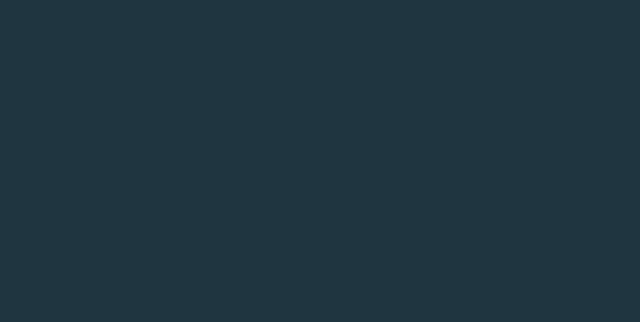
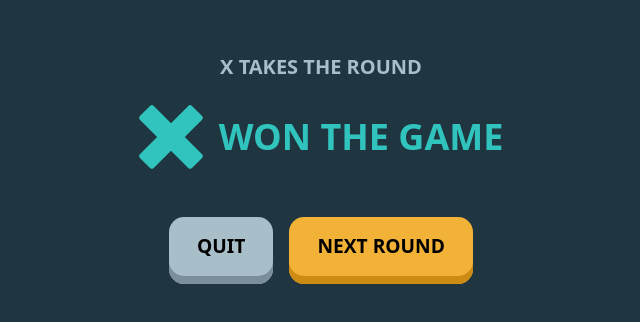
Before and after one commit to Chakibceran22/tic-tac-toe-front, a React (Vite) app: page /win in a window 1280 px wide. Before the commit this address had no page. Shown: the part 228-550 px from the top of the page, without its empty margins (319-959 px from the left). Built offline with nearby package versions, Linux system fonts and the light colour scheme.

Commit message:
adding game winning interface

```diff
--- a/src/App.css
+++ b/src/App.css
@@ -1 +1,4 @@
-@import "tailwindcss"
+html{
+    padding: 0;
+    margin: 0;
+}
--- a/src/App.jsx
+++ b/src/App.jsx
@@ -3,6 +3,7 @@ import { BrowserRouter as Router, Routes, Route } from 'react-router-dom'
 import './App.css'
 import GameMenu from './components/GameMenu'
 import GameBody from './components/GameBody'
+import GameWin from './components/GameWin'
 
 function App() {
   return (
@@ -11,6 +12,7 @@ function App() {
       <Routes>
         <Route path='/' element={<GameMenu />}/>
         <Route path='/game' element={<GameBody />}/>
+        <Route path='/win' element={<GameWin player={'x'} />}/>
       </Routes>
     </Router>
     </>
--- a/src/components/GameBody.jsx
+++ b/src/components/GameBody.jsx
@@ -3,7 +3,7 @@ import x from "../assets/images/icons/icon-x-outline.svg";
 import o from "../assets/images/icons/icon-o-outline.svg";
 import xGreen from "../assets/images/icons/icon-x.svg";
 import oYellow from "../assets/images/icons/icon-o.svg";
-
+import GameWin from './GameWin';
 import GameScores from './GameScore';
 import GameHeader from './GameHeader';
 
@@ -17,8 +17,10 @@ const GameBoard = ({ }) => {
   const [opponentScore, setOpponentScore] = useState(0);
   const [tieScore, setTieScore] = useState(0);
   const [isWin, setIsWin] = useState(false);
+  const [winner, setWinner] = useState(null);
 
   const handleCellClick = (index) => {
+
     if (cells[index] !== null) return;
     if (currentPlayer !== playerChoice) return;
 
@@ -41,24 +43,28 @@ const GameBoard = ({ }) => {
       console.log("Player wins");
       setPlayerScore(playerScore + 1);
       setIsWin(true);
-      endGame(newCells);
+      setCells(newCells.map((cell, idx) => (cell === null ? 10 : cell)))
+      setWinner(playerChoice);
     } else if (winner === opponentChoice) {
       console.log("Opponent wins");
       setOpponentScore(opponentScore + 1);
       setIsWin(true);
-      endGame(newCells);
+      setCells(newCells.map((cell, idx) => (cell === null ? 10 : cell)))
+      setWinner(opponentChoice);
+
     } else if (winner === "tie") {
       console.log("It's a tie");
       setTieScore(tieScore + 1);
       setIsWin(true);
-      endGame(newCells);
+      setCells(newCells.map((cell, idx) => (cell === null ? 10 : cell)))
+      setWinner("tie");
     }
 
     }, 500);
 
   };
   const endGame = (newCells) => {
-    setIsWin(false);
+    setIsWin(true);
     setCells(newCells.map((cell, idx) => (cell === null ? 10 : cell)))
     setCurrentPlayer(playerChoice);
   }
@@ -186,7 +192,7 @@ const GameBoard = ({ }) => {
 
           <GameScores playerMark={playerChoice} tieScore={tieScore} opponentScore={opponentScore} playerScore={playerScore} />
         </div>
-
+        {isWin && <GameWin playerChoice={playerChoice}   player={winner}  setIsWin={setIsWin} setCells={setCells} setCurrentPlayer={setCurrentPlayer} />}
 
       </div>
 
--- /dev/null
+++ b/src/components/GameWin.jsx
@@ -0,0 +1,50 @@
+import React from "react";
+import xGreen from '../assets/images/icons/icon-x.svg'
+import oYellow from '../assets/images/icons/icon-o.svg'
+import Button from "./Button";
+import { useNavigate } from "react-router-dom";
+
+const GameWin = ({ playerChoice, player, setCells, setCurrentPlayer, setIsWin }) => {
+    const navigate = useNavigate();
+    const endGame = () => {
+        setIsWin(false);
+        setCells(Array(9).fill(null));
+        setCurrentPlayer(playerChoice);
+      }
+      const handleQuit = () => {
+        navigate('/');
+      }
+    return (
+        <div className="min-h-screen w-screen flex justify-center items-center absolute px-4 py-6">
+            <div className="w-full max-w-2xl bg-[#1F3641] rounded-lg shadow-lg p-8">
+                <div className="flex flex-col items-center justify-center space-y-6 w-full">
+                    <h2 className="text-lg md:text-xl font-bold text-[#A8BFC9]">
+                        {player.toUpperCase()} TAKES THE ROUND
+                    </h2>
+
+                    <div className="flex items-center justify-center space-x-4">
+                        <img
+                            src={player === 'x' ? xGreen : oYellow}
+                            alt={`Player ${player}`}
+                            className="w-12 h-12 md:w-16 md:h-16"
+                        />
+                        <h1 className={`text-2xl md:text-4xl font-bold  ${player === 'x' ? 'text-[#31C3BD]' : 'text-[#F2B137]'}`}>
+                            WON THE GAME
+                        </h1>
+                    </div>
+
+                    <div className="flex space-x-4 mt-4">
+                        <Button variant="grey" size="large" onClick={handleQuit}>
+                            QUIT
+                        </Button>
+                        <Button variant="orange" size="large" onClick={endGame}>
+                            NEXT ROUND
+                        </Button>
+                    </div>
+                </div>
+            </div>
+        </div>
+    );
+};
+
+export default GameWin;
--- a/src/index.css
+++ b/src/index.css
@@ -3,5 +3,6 @@
 @layer base {
   body {
     background-color: #1F3641;
+    overflow: hidden;
   }
 }
```
